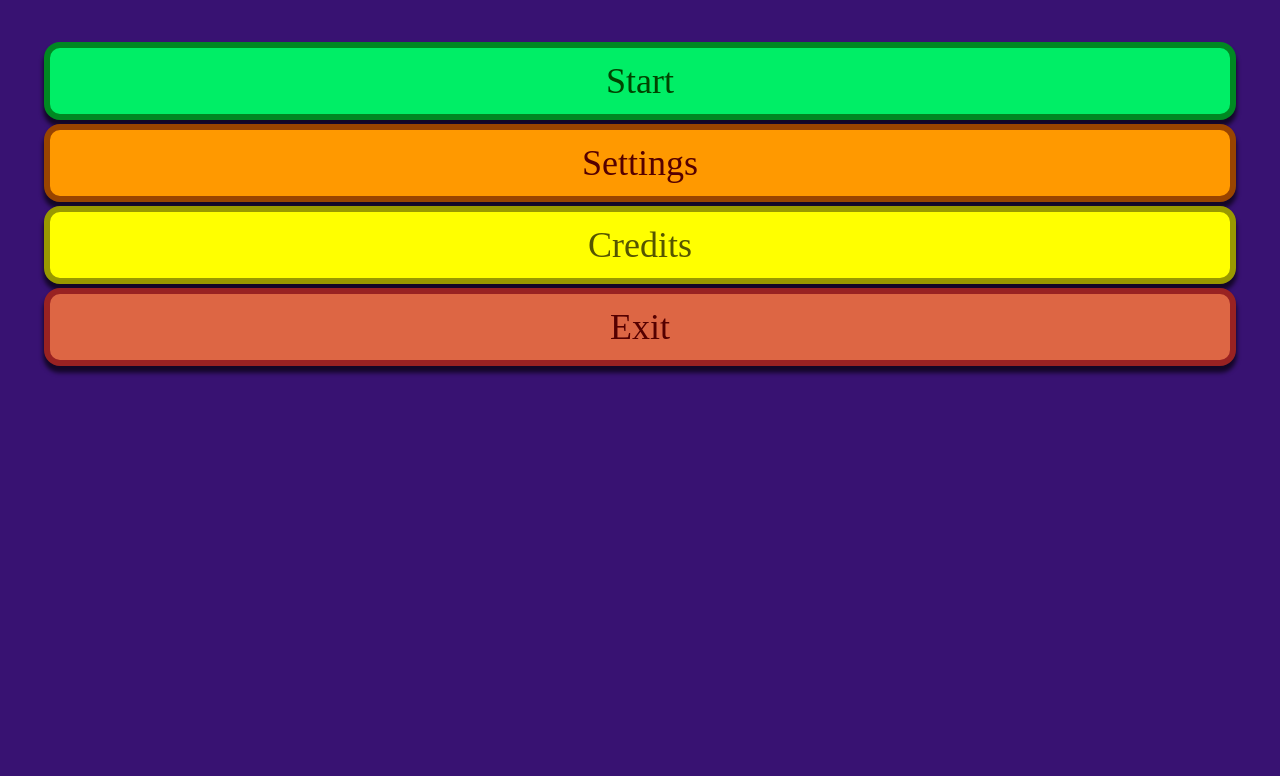
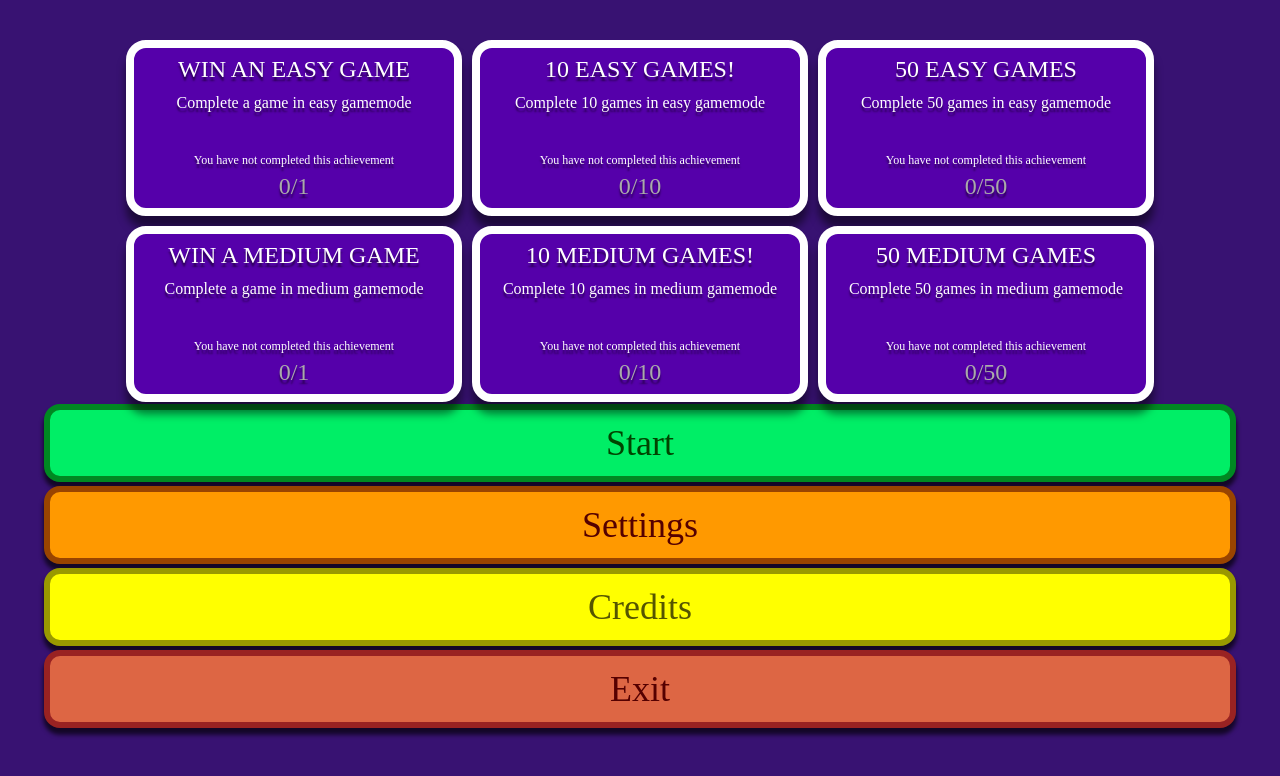
Before and after one commit to Giepper/cetus_academy, a React (Vite) app: page / in a window 1280 px wide. Shown: the top 776 px of the page. Built offline with nearby package versions, Linux system fonts and the light colour scheme; a web font is replaced by a local one.

Commit message:
achievement json & component

```diff
--- a/package.json
+++ b/package.json
@@ -10,6 +10,7 @@
     "preview": "vite preview"
   },
   "dependencies": {
+    "axios": "^1.5.1",
     "howler": "^2.2.4",
     "react": "^18.2.0",
     "react-dom": "^18.2.0",
--- a/src/App.jsx
+++ b/src/App.jsx
@@ -6,6 +6,9 @@ import { Addition } from "./components/Addition";
 import { SelectMode } from "./components/SelectMode";
 import { Menu } from "./components/Menu";
 import { SelectOperation } from "./components/SelectOperation";
+import { Achievements } from "./components/Achievements";
+// import { Achievements } from "./components/Achievements";
+
 // import { SoundComponent } from "./components/SoundComponent";
 
 function App() {
@@ -32,6 +35,7 @@ function App() {
 
   return (
     <>
+      <Achievements/>
       {shouldMenuShown && <Menu onStartClick={handleStartClick} />}
       {/* <SoundComponent /> */}
       {shouldComponentShown && (
@@ -45,6 +49,7 @@ function App() {
       {selectDifficulty && (
         <Addition operation={selectMode} difficulty={selectDifficulty} />
       )}
+
     </>
   );
 }
--- /dev/null
+++ b/src/components/Achievements.css
@@ -0,0 +1,95 @@
+.achievementContainer
+{
+    width: 320px;
+    height: 160px;
+
+    display: flex;
+    flex-direction: column;
+
+    background-color: #5500aa;
+    border: 8px solid white;
+    border-radius: 20px;
+    filter: drop-shadow(0px 12px 4px rgba(0, 0, 0, 0.5));
+
+    text-shadow: 0px 4px 2px rgba(0, 0, 0, 0.5);
+}
+
+.achievementContainer:hover
+{
+    box-shadow: 0px 12px -1px rgba(255, 255, 255, 1);
+    animation-name: blink;
+    animation-duration: 4s;
+    animation-iteration-count: infinite;
+    animation-timing-function: linear;
+}
+
+@keyframes blink {
+    0%{
+        filter: brightness(100%);
+        transform: scale(100%);
+    }
+    25%{
+        filter: brightness(120%);
+        transform: scale(102%);
+    }
+    50%{
+        filter: brightness(100%);
+        transform: scale(100%);
+    }
+    75%{
+        filter: brightness(80%);
+        transform: scale(98%);
+    }
+    100%{
+        filter: brightness(100%);
+        transform: scale(100%);
+    }
+
+}
+
+
+
+.achievementHeader
+{
+    margin: 8px 0;
+    height: 20%;
+    font-size: 24px;
+
+}
+
+.achievementDesc
+{
+    height: 80%;
+    position: relative;
+    padding: 2px;
+
+}
+
+
+.achievementGoal
+{
+    width: 100%;
+    font-size: 24px;
+    position: absolute;
+    bottom: 8px;
+    left: 0;
+    color: #AAAAAA;
+}
+
+.achievementWrapper
+{
+    display: flex;
+    flex-direction: row;
+    flex-wrap: wrap ;
+    justify-content: center;
+    gap: 10px;
+}
+
+.achievementDone
+{
+    font-size: 12px;
+    position: absolute;
+    bottom: 40px;
+    left: 0;
+    width: 100%;
+}
--- /dev/null
+++ b/src/components/Achievements.jsx
@@ -0,0 +1,37 @@
+import "./Achievements.css";
+import data from "./data.json";
+import * as React from 'react';
+
+let numberOfAchievements = data.achievements.length;
+let completedAchievements = 1;
+
+
+
+export function Achievements() {
+    const achievements = [];
+
+function renderAchievements() {
+
+    for(let x = 0; x < (numberOfAchievements-completedAchievements); x++)
+    {
+        achievements.push(
+        <div className='achievementContainer completed'>
+        <div className='achievementHeader'>
+            {data.achievements[x].name}
+        </div>
+        <div className="achievementDesc">
+            {data.achievements[x].description}
+            <br/>
+            <span className='achievementDone'>You have not completed this achievement</span>
+            <span className='achievementGoal'>0/{data.achievements[x].goal}</span>
+        </div>
+        </div>
+        )
+    }
+    return achievements;
+
+}
+
+    return <div className='achievementWrapper'>{renderAchievements()}</div>
+
+}
--- a/src/components/Addition.jsx
+++ b/src/components/Addition.jsx
@@ -6,9 +6,7 @@ import "./Addition.css";
 import { useEffect, useState } from "react";
 import styled from "styled-components";
 import heart from "../assets/heart.svg";
-// import heartBroken from "../assets/heart3.svg";
-
-import smilingGarfield from "../assets/smiling-garfield.svg";
+// import smilingGarfield from "../assets/smiling-garfield.svg";
 import pinkSock from "../assets/pink-sock.svg";
 import { WinModal } from "./WinModal";
 import { LoseModal } from "./LoseModal";
@@ -18,18 +16,20 @@ import angryTom from "../assets/angry-tom.svg";
 
 
 // import { SelectMode } from "./SelectMode";
-
+// let [isMusicPlaying, setIsMusicPlaying] = useState(true);
+let randomExponent = Math.random() < 0.5 ? 2 : 3;
 let num1;
 let num2;
 let answer;
 let randNum = 0;
 
 function drawNumbers(rand) {
-  num1 = Math.floor(Math.random() * rand); // Generate a random base number (1 to rand)
-  num2 = Math.floor(Math.random() * rand);    // Generate a random exponent (2 to 6)
+  num1 = Math.floor(Math.random() * rand);
+  num2 = Math.floor(Math.random() * rand);
 }
 
 drawNumbers();
+
 
 export const PointsBar = styled.div`
   width: ${(props) => props.width}%;
@@ -126,6 +126,7 @@ export function Addition({ operation, difficulty }) {
         drawNumbers(randNum);
         setDrawnNumbers(true);
         break;
+      default:
     }
   }
 
@@ -134,6 +135,11 @@ export function Addition({ operation, difficulty }) {
     for (let x = 0; x < numberOfLives; x++) {
       hearts.push(<img src={heart} key={x} className="liveHeart" />);
     }
+    if (numberOfLives < 3 && numberOfLives >= 0) {
+      for (let x = 3; x > numberOfLives; x--)
+        hearts.push(<img src={heartBroken} key={x} className="liveHeart" />);
+    }
+
     return hearts;
   }
 
@@ -181,10 +187,10 @@ export function Addition({ operation, difficulty }) {
           </div>
         </div>
         <div className="operation-container main-container-el">
-  <span className="operation-el first-num">{num1}</span>
-  <span className="operation-el operation">{operator}</span>
-  <span className="operation-el second-num"> {num2} = ?</span>
-</div>
+          <span className="operation-el first-num">{num1} </span>
+          <span className="operation-el operation">{operator}</span>
+          <span className="operation-el second-num"> {num2} = ?</span>
+        </div>
         <div className="answer-container main-container-el">
           <div className="easy-mode-answer-container"></div>
           <div className="hard-mode-answer-container">
@@ -200,7 +206,7 @@ export function Addition({ operation, difficulty }) {
                 }}
               />
               <button type="submit">Check Answer</button>
-              {checkAnswer && <p class="g">SUPER!</p>}
+              {checkAnswer && <p>SUPER!</p>}
             </form>
           </div>
         </div>
--- /dev/null
+++ b/src/components/data.json
@@ -0,0 +1,66 @@
+{
+    "achievements":
+    [
+        {
+            "name": "WIN AN EASY GAME",
+            "description": "Complete a game in easy gamemode",
+            "winCondition": "gameCount",
+            "gameMode" : "easy",
+            "goal": 1
+        },
+        {
+            "name": "10 EASY GAMES!",
+            "description": "Complete 10 games in easy gamemode",
+            "winCondition": "gameCount",
+            "gameMode" : "easy",
+            "goal": 10
+        },
+        {
+            "name": "50 EASY GAMES",
+            "description": "Complete 50 games in easy gamemode",
+            "winCondition": "gameCount",
+            "gameMode" : "easy",
+            "goal": 50
+        },
+
+        {
+            "name": "WIN A MEDIUM GAME",
+            "description": "Complete a game in medium gamemode",
+            "winCondition": "gameCount",
+            "gameMode" : "medium",
+            "goal": 1
+        },
+        {
+            "name": "10 MEDIUM GAMES!",
+            "description": "Complete 10 games in medium gamemode",
+            "winCondition": "gameCount",
+            "gameMode" : "medium",
+            "goal": 10
+        },
+        {
+            "name": "50 MEDIUM GAMES",
+            "description": "Complete 50 games in medium gamemode",
+            "winCondition": "gameCount",
+            "gameMode" : "medium",
+            "goal": 50
+        },
+
+
+
+        {
+            "name": "Invincible",
+            "description": "Win a game without losing a life",
+            "winCondition": "lifeCount",
+            "gameMode" : "",
+            "goal": 1
+        }
+
+
+
+
+    ]
+
+
+
+
+}
```
Also changed, not shown: src/App.css (line endings or trailing spaces), 1 other file (tests, documents, lock files or other folders).
